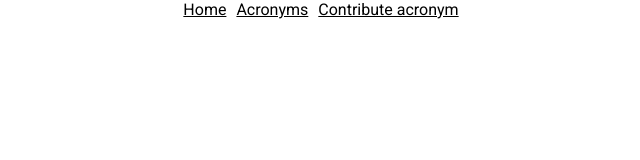
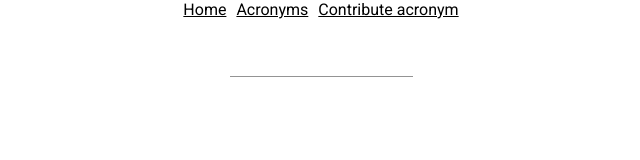
Before and after one commit to RebeccaHA/dev-decoder, a React (Create React App) app in the folder frontend/: page /acronyms in a window 1280 px wide. Shown: the top 160 px of the page, without its empty margins (319-959 px from the left). Built offline with nearby package versions, Linux system fonts and the light colour scheme; no server answers.

Commit message:
styled search bar

```diff
--- a/frontend/src/App.css
+++ b/frontend/src/App.css
@@ -38,15 +38,25 @@
   color: goldenrod;
   position: absolute;
   right: -105px;
-  bottom: 65px;
+  bottom: 37px;
 }
 
 .favourite {
   position: absolute;
   right: -105px;
-  bottom: 65px;
+  bottom: 37px;
 }
 
 .card-font {
   font-size: 10px;
 }
+
+.card-title {
+  font-size: 13px;
+  padding-bottom: 5px;
+}
+
+.search-input {
+  padding-bottom: 30px;
+  padding-top: 30px;
+}
--- a/frontend/src/components/acronym/Acronym.js
+++ b/frontend/src/components/acronym/Acronym.js
@@ -21,14 +21,14 @@ const Acronym = ({ acronym }) => {
     <Card>
       <CardContent className="card">
         <div>
-          <h3 className="card-font">{acronym.name}</h3>
-          <br />
+          <h3 className="card-title">{acronym.name}</h3>
           <p className="card-font">
             <strong>Definition:</strong> {acronym.definition}
           </p>
           <p className="card-font">
             <strong>Description:</strong> {acronym.description}
           </p>
+          <span>
             <IconButton className="favourite" onClick={handleFavourite}>
               {clicked ? (
                 <StarIcon className="favourite-select" />
@@ -36,6 +36,7 @@ const Acronym = ({ acronym }) => {
                 <StarBorderIcon className="favourite" />
               )}
             </IconButton>
+          </span>
         </div>
       </CardContent>
     </Card>
--- a/frontend/src/components/search/SearchInput.js
+++ b/frontend/src/components/search/SearchInput.js
@@ -9,7 +9,7 @@ const SearchInput = ({ SearchAcronyms }) => {
   const [query, setQuery] = useState("");
 
   return (
-    <div>
+    <div className="search-input">
       <FormControl>
         <Input
           type="text"
--- a/frontend/src/containers/acronymContainer.js
+++ b/frontend/src/containers/acronymContainer.js
@@ -4,6 +4,7 @@ import { useEffect } from "react";
 import { fetchAcronyms } from "../redux/AcronymActions";
 import AcronymList from "../components/acronym/AcronymList";
 import SearchInput from "../components/search/SearchInput";
+import { Grid } from "@material-ui/core";
 
 const AcronymContainer = ({
   fetchAcronyms,
@@ -22,7 +23,15 @@ const AcronymContainer = ({
 
   return (
     <div>
-      <SearchInput />
+      <Grid
+        container
+        spacing={1}
+        direction="row"
+        justify="center"
+        alignItems="center"
+      >
+        <SearchInput />
+      </Grid>
       <AcronymList acronyms={isQuery()} />
     </div>
   );
```
Lines whose indentation alone changed are shown as unchanged.
